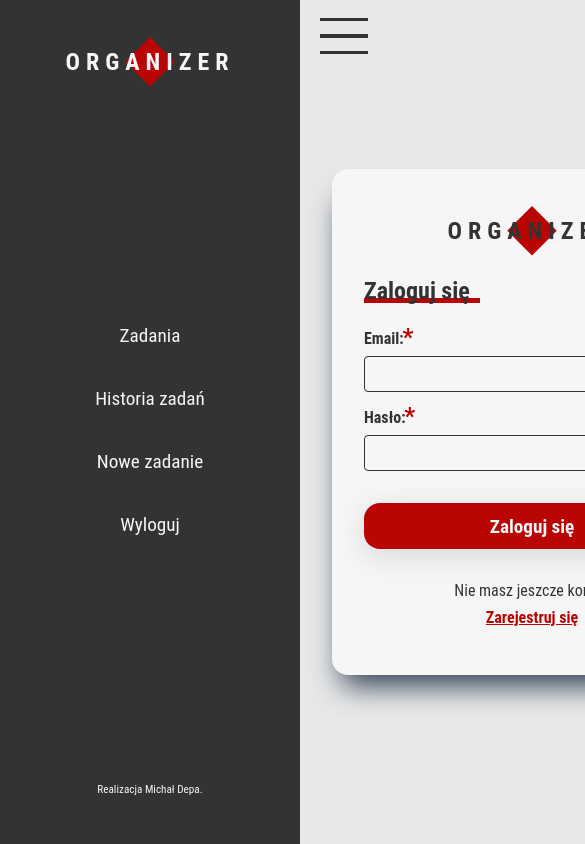
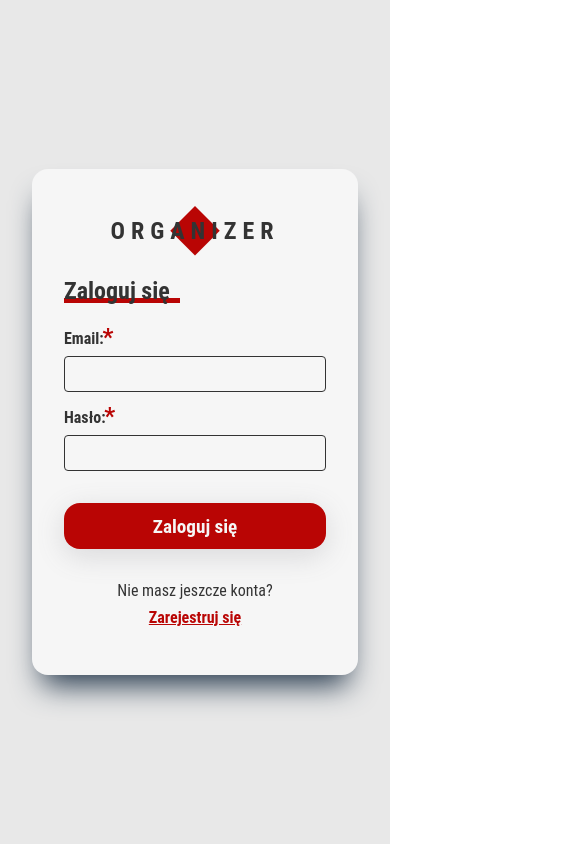
Before and after one commit to depish1/organizer, a React (Create React App) app: page /signin in a window 390 px wide. Shown: the top 844 px of the page, 585 px wide, since content can reach past the window. Built offline with nearby package versions, Linux system fonts and the light colour scheme.

Commit message:
mobile navigation done

```diff
--- a/src/App.styles.ts
+++ b/src/App.styles.ts
@@ -1,8 +1,7 @@
 import styled from 'styled-components';
 
 export const Container = styled.div`
-  display: grid;
-  grid-template-columns: 300px 1fr;
+  display: flex;
   width: 100%;
   min-height: 100vh;
 `;
@@ -11,8 +10,12 @@ export const BackgroundWrapper = styled.div`
   min-height: 100vh;
   width: 100%;
   background: ${({ theme }) => theme.colors.bg};
-  grid-column: 2;
   display: flex;
   justify-content: center;
   align-items: center;
+
+  @media only screen and (max-width: 600px) {
+    width: 100%;
+    grid-column: 1/3;
+  }
 `;
--- a/src/App.tsx
+++ b/src/App.tsx
@@ -9,16 +9,19 @@ import Home from 'components/views/Home';
 import Nav from 'components/organisms/Nav/Nav';
 import HamburgerButton from 'components/atoms/HamburgerButton/HamburgerButton';
 import { BrowserRouter as Router, Switch, Route } from 'react-router-dom';
+import { RootState } from 'utils/store/store';
+import { useSelector } from 'react-redux';
 import { BackgroundWrapper, Container } from './App.styles';
 
 const App: FunctionComponent = () => {
+  const userId = useSelector(({ user }: RootState) => user.uid);
   return (
     <ThemeProvider theme={theme}>
       <Router>
         <Container>
-          <Nav />
+          {userId ? <HamburgerButton /> : null}
+          {userId ? <Nav /> : null}
           <BackgroundWrapper>
-            <HamburgerButton />
             <Switch>
               <Route path="/signin" component={SignIn} />
               <Route path="/signup" component={SignUp} />
--- a/src/components/atoms/HamburgerButton/HamburgerButton.styles.ts
+++ b/src/components/atoms/HamburgerButton/HamburgerButton.styles.ts
@@ -17,11 +17,12 @@ export const StyledHamburgerButton = styled.button`
   top: 1rem;
   right: 1rem;
   transition: all 0.5s ease-in-out;
+  z-index: 3;
   &.isOpen {
     transform: rotate(360deg);
   }
 
-  @media only screen and (min-width: 900px) {
+  @media only screen and (min-width: 600px) {
     display: none;
   }
 
--- a/src/components/organisms/Nav/Nav.styles.ts
+++ b/src/components/organisms/Nav/Nav.styles.ts
@@ -2,7 +2,12 @@ import styled from 'styled-components';
 
 const pseudoHeight = '20px';
 
-export const StyledNav = styled.nav`
+interface Props {
+  isOpen: boolean;
+  children: React.ReactNode;
+}
+
+export const StyledNav = styled.nav<Props>`
   width: 300px;
   height: 100vh;
   position: sticky;
@@ -15,8 +20,17 @@ export const StyledNav = styled.nav`
   color: ${({ theme }) => theme.colors.white};
   text-align: center;
   padding: 3rem 0;
-  grid-column: 1;
   font-size: 1.2rem;
+
+  @media only screen and (max-width: 600px) {
+    width: 100%;
+    position: absolute;
+    transition: all 0.5s ease-in-out;
+    padding-top: 5rem;
+    left: ${(props) => (props.isOpen ? '0' : '-100%')};
+    top: ${(props) => (props.isOpen ? '0' : '-100vh')};
+    z-index: 1;
+  }
 
   ul {
     list-style-type: none;
@@ -80,6 +94,9 @@ export const StyledNav = styled.nav`
               left: 0;
               z-index: 2;
               border-bottom-right-radius: ${pseudoHeight};
+              @media only screen and (max-width: 600px) {
+                border-bottom-right-radius: 0;
+              }
             }
             &::after {
               content: '';
@@ -92,6 +109,9 @@ export const StyledNav = styled.nav`
               left: 0;
               z-index: 2;
               border-top-right-radius: ${pseudoHeight};
+              @media only screen and (max-width: 600px) {
+                border-top-right-radius: 0;
+              }
             }
           }
         }
--- a/src/components/organisms/Nav/Nav.tsx
+++ b/src/components/organisms/Nav/Nav.tsx
@@ -1,33 +1,40 @@
 import React, { FunctionComponent, useEffect } from 'react';
 import Logo from 'components/atoms/Logo/Logo';
 import { Dispatch } from 'redux';
-import { useDispatch } from 'react-redux';
-import actions from 'utils/store/user/actionCreators';
+import { useDispatch, useSelector } from 'react-redux';
+import actions from 'utils/store/actions';
 import { NavLink } from 'react-router-dom';
+import { RootState } from 'utils/store/store';
 import { StyledNav } from './Nav.styles';
 
 const Nav: FunctionComponent = () => {
+  const isOpen = useSelector(({ menu }: RootState) => menu.isOpen);
+  const dispatch: Dispatch = useDispatch();
+
+  const handleCloseMenu = (): void => {
+    dispatch(actions.toggleMenu());
+  };
   return (
-    <StyledNav>
+    <StyledNav isOpen={isOpen}>
       <Logo text="ORGANIZER" />
       <ul>
         <li>
-          <NavLink activeClassName="active" to="/tasks">
+          <NavLink onClick={handleCloseMenu} activeClassName="active" to="/tasks">
             <span>Zadania</span>
           </NavLink>
         </li>
         <li>
-          <NavLink activeClassName="active" to="/history">
+          <NavLink onClick={handleCloseMenu} activeClassName="active" to="/history">
             <span>Historia zadań</span>
           </NavLink>
         </li>
         <li>
-          <NavLink activeClassName="active" to="/newtask">
+          <NavLink onClick={handleCloseMenu} activeClassName="active" to="/newtask">
             <span>Nowe zadanie</span>
           </NavLink>
         </li>
         <li>
-          <NavLink activeClassName="active" to="/logout">
+          <NavLink onClick={handleCloseMenu} activeClassName="active" to="/logout">
             <span>Wyloguj</span>
           </NavLink>
         </li>
--- a/src/components/views/Home.tsx
+++ b/src/components/views/Home.tsx
@@ -1,5 +1,5 @@
 import { FunctionComponent, useEffect } from 'react';
-import { redirect } from 'utils/helpers';
+import { redirect } from 'utils/helpers/other.helpers';
 import { useHistory } from 'react-router-dom';
 import { useSelector } from 'react-redux';
 import { RootState } from 'utils/store/store';
--- a/src/components/views/Tasks/Tasks.tsx
+++ b/src/components/views/Tasks/Tasks.tsx
@@ -25,10 +25,10 @@ const Tasks: FunctionComponent = () => {
       <Link to="/signin">Logowanie</Link>
       <Link to="/signup">Rejestracja</Link>;
       {tasks
-        ? tasks.map(({ title, body }) => (
-            <p>
+        ? tasks.map(({ title, body, taskId }) => (
+            <div key={taskId}>
               {title};{body}
-            </p>
+            </div>
           ))
         : null}
     </>
```
